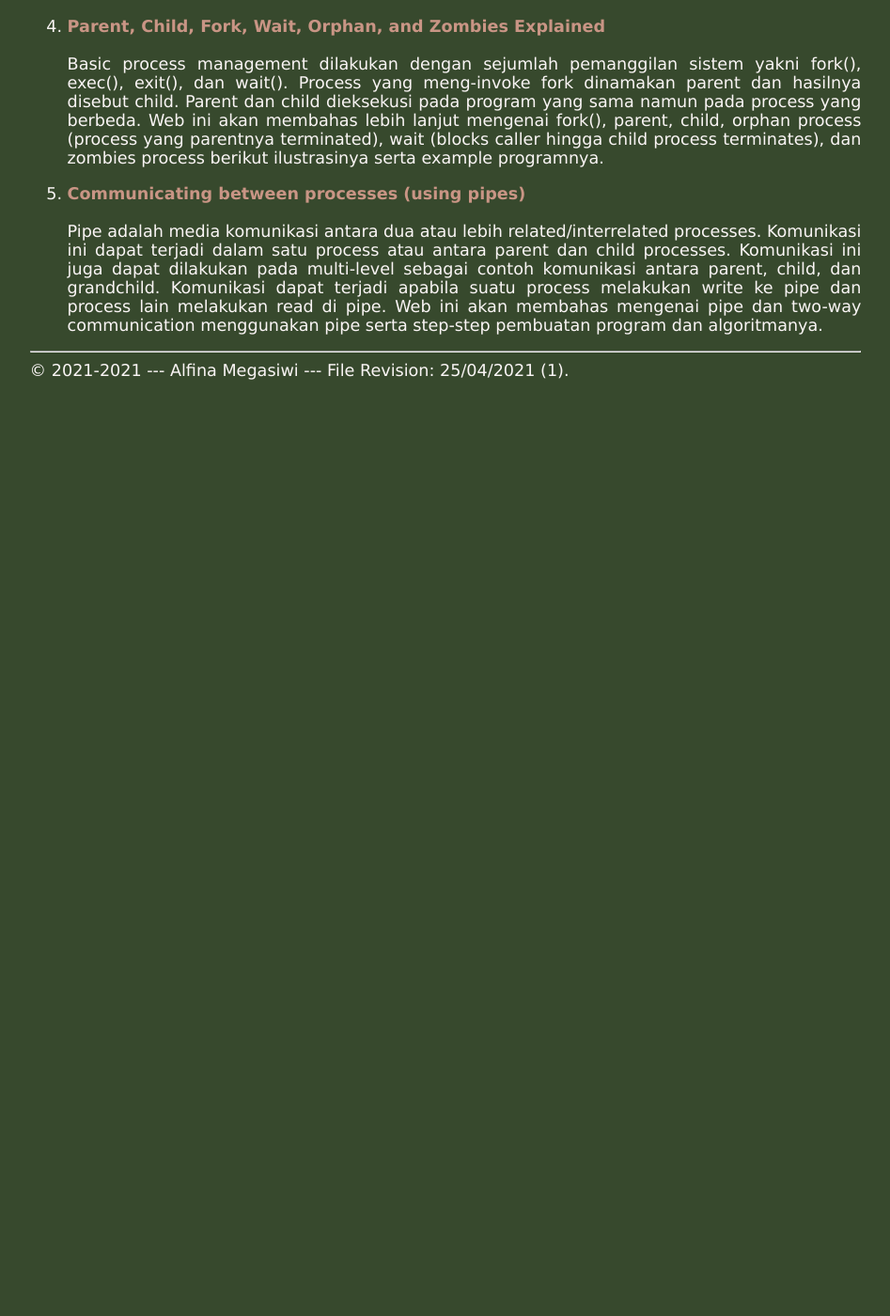
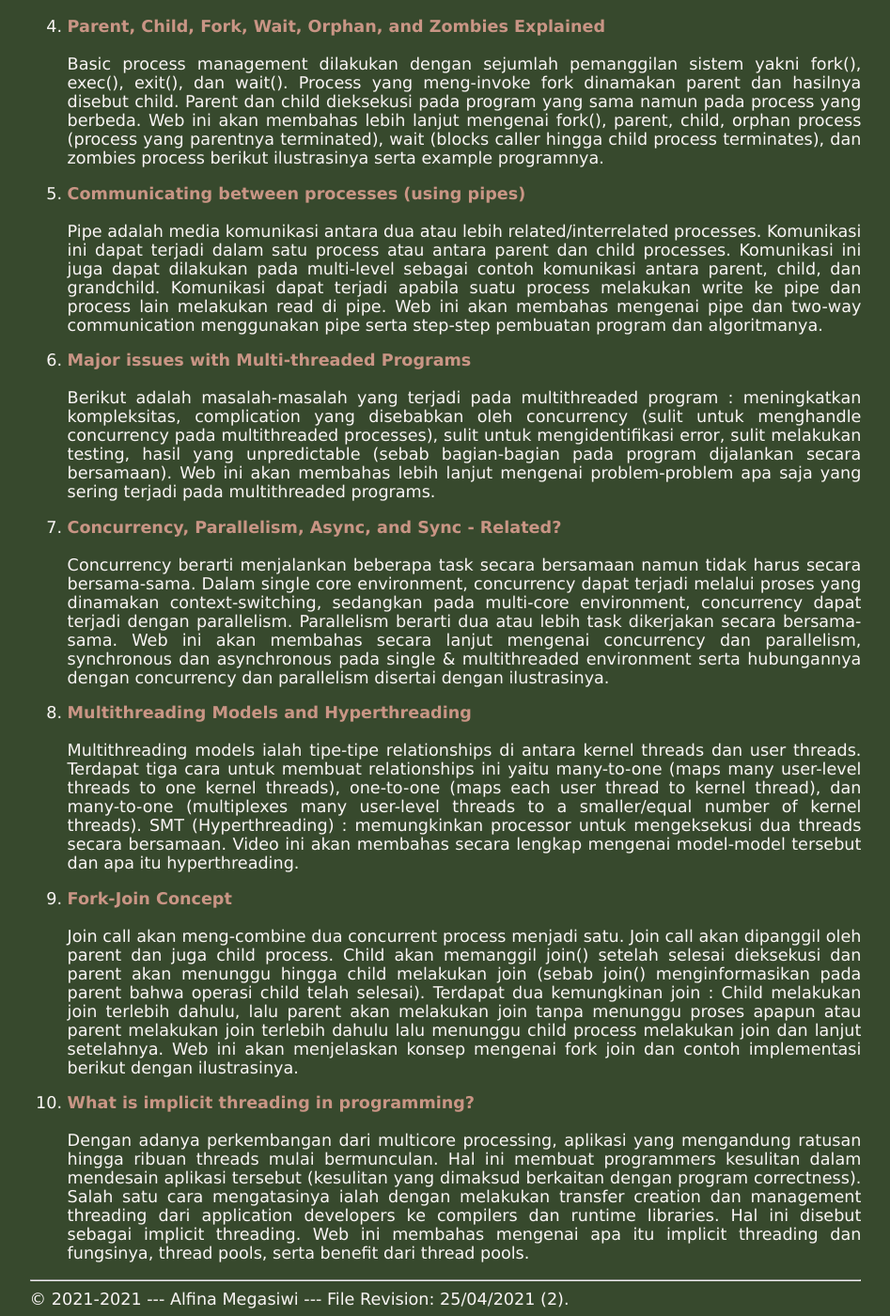
Before and after one commit to alfina-megasiwi/os211, a Jekyll site: the page built from w06.md, in a window 1280 px wide and 1400 px high, scrolled down 834 px. Shown: the whole window at 94% size, without its empty margins (166-1113 px from the left). Built offline with Jekyll 4.4.1, drawn with Linux system fonts in a browser that asks for light colours; our own code applies the rules of GitHub Pages for plain Markdown files; before the commit the page ends 1246 px from its top, so only the background shows below that.

Commit message:
finish W06

```diff
--- a/_config.yml
+++ b/_config.yml
@@ -1,5 +1,5 @@
 title:       "Operating Systems 2021-1 (OS211)"
-version:     "25/04/2021 (1)"
+version:     "25/04/2021 (2)"
 copyright:   "2021-2021"
 description: >-
   This Is How Me Do It!
--- a/w06.md
+++ b/w06.md
@@ -18,5 +18,21 @@ Implementasi dari process dan threads dapat kita jumpai pada web browsers. Chrom
 Basic process management dilakukan dengan sejumlah pemanggilan sistem yakni fork(), exec(), exit(), dan wait(). Process yang meng-invoke fork dinamakan parent dan hasilnya disebut child. Parent dan child dieksekusi pada program yang sama namun pada process yang berbeda. Web ini akan membahas lebih lanjut mengenai fork(), parent, child, orphan process (process yang parentnya terminated), wait (blocks caller hingga child process terminates), dan zombies process berikut ilustrasinya serta example programnya.
 
 
-5. [Communicating between processes (using pipes)](https://www.tutorialspoint.com/inter_process_communication/inter_process_communication_pipes.html)<br><br>
+5. [Communicating between processes (using pipes)](https://www.tutorialspoint.com/inter_process_communication/inter_process_communication_pipes.htm)<br><br>
 Pipe adalah media komunikasi antara dua atau lebih related/interrelated processes. Komunikasi ini dapat terjadi dalam satu process atau antara parent dan child processes. Komunikasi ini juga dapat dilakukan pada multi-level sebagai contoh komunikasi antara parent, child, dan grandchild. Komunikasi dapat terjadi apabila suatu process melakukan write ke pipe dan process lain melakukan read di pipe. Web ini akan membahas mengenai pipe dan two-way communication menggunakan pipe serta step-step pembuatan program dan algoritmanya.
+
+6. [Major issues with Multi-threaded Programs](https://www.tutorialspoint.com/major-issues-with-multi-threaded-programs)<br><br>
+Berikut adalah masalah-masalah yang terjadi pada multithreaded program : meningkatkan kompleksitas, complication yang disebabkan oleh concurrency (sulit untuk menghandle concurrency pada multithreaded processes), sulit untuk mengidentifikasi error, sulit melakukan testing, hasil yang unpredictable (sebab bagian-bagian pada program dijalankan secara bersamaan). Web ini akan membahas lebih lanjut mengenai problem-problem apa saja yang sering terjadi pada multithreaded programs.
+
+7. [Concurrency, Parallelism, Async, and Sync - Related?
+](https://medium.com/swift-india/concurrency-parallelism-threads-processes-async-and-sync-related-39fd951bc61d)<br><br>
+Concurrency berarti menjalankan beberapa task secara bersamaan namun tidak harus secara bersama-sama. Dalam single core environment, concurrency dapat terjadi melalui proses yang dinamakan context-switching, sedangkan pada multi-core environment, concurrency dapat terjadi dengan parallelism. Parallelism berarti dua atau lebih task dikerjakan secara bersama-sama. Web ini akan membahas secara lanjut mengenai concurrency dan parallelism, synchronous dan asynchronous pada single & multithreaded environment serta hubungannya dengan concurrency dan parallelism disertai dengan ilustrasinya.
+
+8. [Multithreading Models and Hyperthreading](https://www.youtube.com/watch?v=HW2Wcx-ktsc)<br><br>
+Multithreading models ialah tipe-tipe relationships di antara kernel threads dan user threads. Terdapat tiga cara untuk membuat relationships ini yaitu many-to-one (maps many user-level threads to one kernel threads), one-to-one (maps each user thread to kernel thread), dan many-to-one (multiplexes many user-level threads to a smaller/equal number of kernel threads). SMT (Hyperthreading) : memungkinkan processor untuk mengeksekusi dua threads secara bersamaan. Video ini akan membahas secara lengkap mengenai model-model tersebut dan apa itu hyperthreading.
+
+9. [Fork-Join Concept](https://notesformsc.org/fork-join-concept/)<br><br>
+Join call akan meng-combine dua concurrent process menjadi satu. Join call akan dipanggil oleh parent dan juga child process. Child akan memanggil join() setelah selesai dieksekusi dan parent akan menunggu hingga child melakukan join (sebab join() menginformasikan pada parent bahwa operasi child telah selesai). Terdapat dua kemungkinan join : Child melakukan join terlebih dahulu, lalu parent akan melakukan join tanpa menunggu proses apapun atau parent melakukan join terlebih dahulu lalu menunggu child process melakukan join dan lanjut setelahnya. Web ini akan menjelaskan konsep mengenai fork join dan contoh implementasi berikut dengan ilustrasinya.
+
+10. [What is implicit threading in programming?](https://en.wikitolearn.org/User:Srijancse/Operating_Systems/Threads/Implicit_Threading)<br><br>
+Dengan adanya perkembangan dari multicore processing, aplikasi yang mengandung ratusan hingga ribuan threads mulai bermunculan. Hal ini membuat programmers kesulitan dalam mendesain aplikasi tersebut (kesulitan yang dimaksud berkaitan dengan program correctness). Salah satu cara mengatasinya ialah dengan melakukan transfer creation dan management threading dari application developers ke compilers dan runtime libraries. Hal ini disebut sebagai implicit threading. Web ini membahas mengenai apa itu implicit threading dan fungsinya, thread pools, serta benefit dari thread pools.
```
Also changed, not shown: 6 other files.
